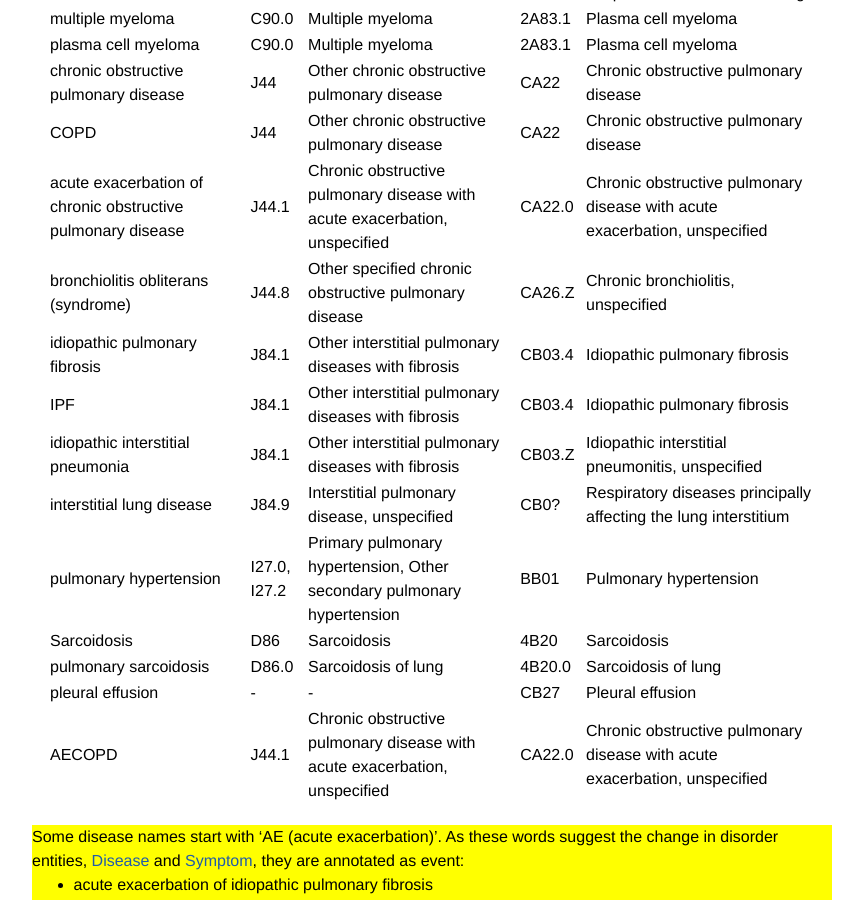
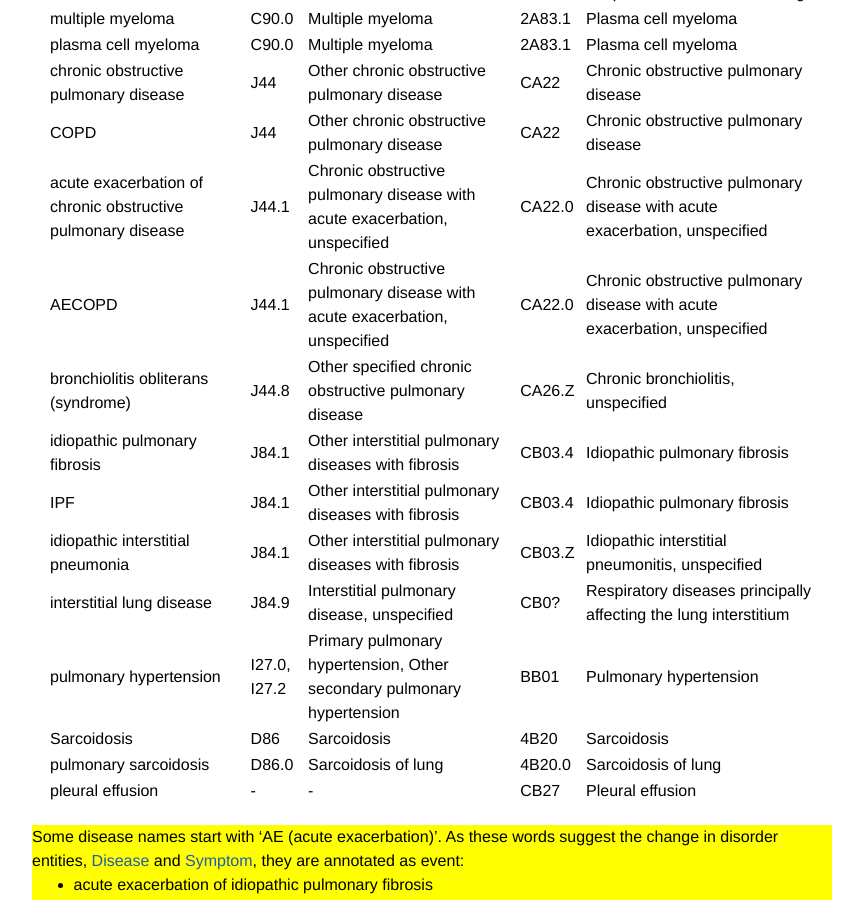
Before and after one commit to ezcatdb/clinicalcorpus-guidelines, a Jekyll site: the page built from _entity/Disease.md, in a window 1280 px wide and 900 px high, scrolled down 906 px. Shown: the whole window, without its empty margins (208-1071 px from the left). Built offline with Jekyll 4.4.1, drawn with Linux system fonts in a browser that asks for light colours; part of the change alters nothing that is shown.

```diff
--- a/_entity/Disease.md
+++ b/_entity/Disease.md
@@ -43,6 +43,7 @@ The following words/phrases should be annotated as 'Disease'.
 | chronic obstructive pulmonary disease | J44 | Other chronic obstructive pulmonary disease | CA22 | Chronic obstructive pulmonary disease |
 | COPD | J44 | Other chronic obstructive pulmonary disease | CA22 | Chronic obstructive pulmonary disease |
 | acute exacerbation of chronic obstructive pulmonary disease | J44.1 | Chronic obstructive pulmonary disease with acute exacerbation, unspecified | CA22.0 | Chronic obstructive pulmonary disease with acute exacerbation, unspecified  |
+| AECOPD | J44.1 | Chronic obstructive pulmonary disease with acute exacerbation, unspecified | CA22.0 | Chronic obstructive pulmonary disease with acute exacerbation, unspecified  |
 | bronchiolitis obliterans (syndrome) | J44.8 | Other specified chronic obstructive pulmonary disease  | CA26.Z | Chronic bronchiolitis, unspecified |
 | idiopathic pulmonary fibrosis | J84.1 | Other interstitial pulmonary diseases with fibrosis | CB03.4 | Idiopathic pulmonary fibrosis |
 | IPF | J84.1 | Other interstitial pulmonary diseases with fibrosis | CB03.4 | Idiopathic pulmonary fibrosis |
@@ -52,7 +53,6 @@ The following words/phrases should be annotated as 'Disease'.
 | Sarcoidosis | D86 | Sarcoidosis | 4B20 | Sarcoidosis |
 | pulmonary sarcoidosis | D86.0 | Sarcoidosis of lung | 4B20.0 | Sarcoidosis of lung |
 | pleural effusion | - | - | CB27 | Pleural effusion |
-| AECOPD | J44.1 | Chronic obstructive pulmonary disease with acute exacerbation, unspecified | CA22.0 | Chronic obstructive pulmonary disease with acute exacerbation, unspecified  |
 
 
 </div>
```
